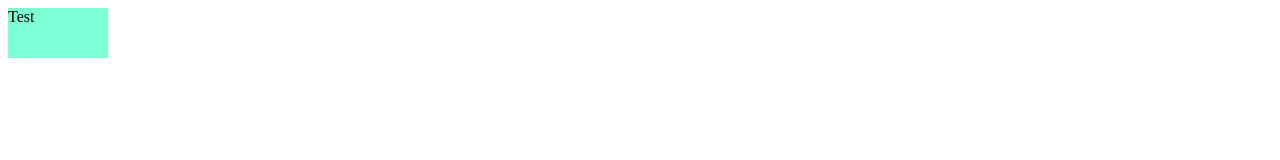
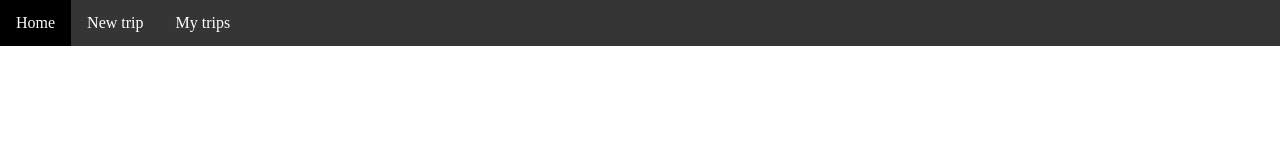
Before and after one commit to koziel101/Udacity-Front-End-Web-Developer, a website built with webpack: page Final Project/src/client/views/index.html in a window 1280 px wide. Built offline with nearby package versions, Linux system fonts and the light colour scheme.

Commit message:
Adding Navbar

```diff
--- a/Final Project/src/client/index.js
+++ b/Final Project/src/client/index.js
@@ -1 +1,2 @@
 import './styles/base.scss'
+import './styles/navbar.scss'
--- a/Final Project/src/client/styles/base.scss
+++ b/Final Project/src/client/styles/base.scss
@@ -1,5 +1,8 @@
-#test{
-    width: 100px;
-    height: 50px;
-    background-color: aquamarine;
+body{
+    margin: 0px;
+    padding: 0px;
 }
+
+.center__text {
+    text-align: center;
+}
--- /dev/null
+++ b/Final Project/src/client/styles/navbar.scss
@@ -0,0 +1,25 @@
+#nav__bar {
+    grid-area: nb;
+    display: flex;
+    flex-direction: row;
+    justify-content: flex-start;
+    background-color: rgb(53, 53, 53);
+    margin-bottom: 5px;
+}
+
+.nav__item {
+    width: auto;
+    height: auto;
+    padding: 5px;
+    text-align: center;
+    padding: 14px 16px;
+    color: white;
+}
+
+.nav__item:hover {
+    background-color: rgb(0, 0, 0);
+}
+
+.link__decoration {
+    text-decoration: none;
+}
--- a/Final Project/src/client/views/index.html
+++ b/Final Project/src/client/views/index.html
@@ -3,11 +3,17 @@
 <head>
     <meta charset="UTF-8">
     <meta name="viewport" content="width=device-width, initial-scale=1.0">
-    <title>Document</title>
+    <title>Travel Planner</title>
 </head>
 
 <body>
-    <div id="test">Test</div>
+    <main class="main__container">
+        <div id="nav__bar">
+            <a href="index.html" class="nav__item link__decoration">Home</a>
+            <a href="newtrip" class="nav__item link__decoration">New trip</a>
+            <a href="mytrips.html" class="nav__item link__decoration">My trips</a>
+        </div>
+    </main>
 </body>
 
 </html>
```
